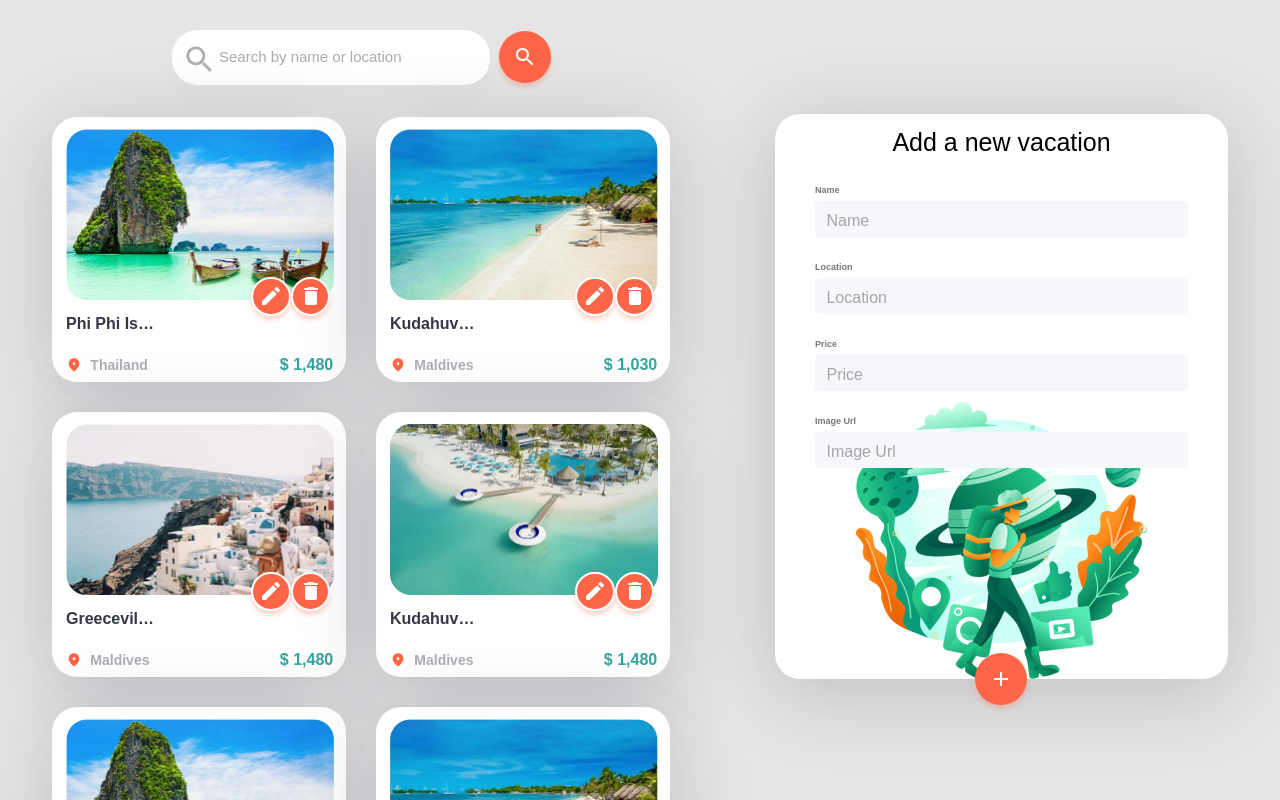
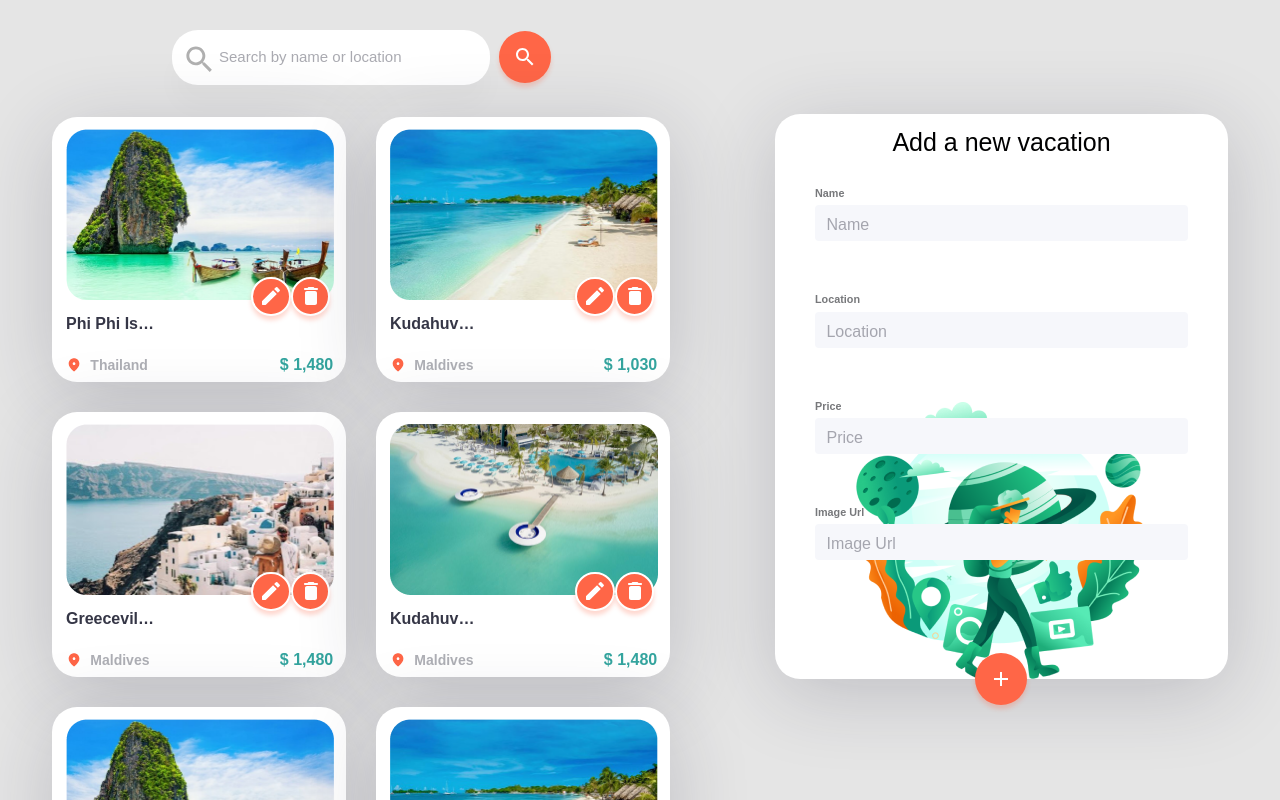
Before and after one commit to OferElfassi/vacations-app, a React (Create React App) app in the folder vacations/: page / in a window 1280 px wide. Shown: the top 800 px of the page. Built offline with nearby package versions, Linux system fonts and the light colour scheme; a web font is replaced by a local one.

Commit message:
updating custom input to handle errors

```diff
--- a/vacations/src/components/CustomInput/CustomInput.js
+++ b/vacations/src/components/CustomInput/CustomInput.js
@@ -1,8 +1,7 @@
 import React from 'react';
-import InputBase from '@mui/material/InputBase';
+import TextField from '@mui/material/TextField';
 import cx from 'clsx';
 import FormControl from '@mui/material/FormControl';
-import InputLabel from '@mui/material/InputLabel';
 import makeStyles from '@mui/styles/makeStyles';
 import SearchIcon from '@mui/icons-material/Search';
 import PropTypes from 'prop-types';
@@ -13,28 +12,25 @@ const useStyles = makeStyles(inputStyle);
 function CustomInput(props) {
   const {iconComponent, label, placeholder, sm, lg, style, id, name} = props;
   const styles = useStyles();
-
   const root = cx({
     [styles.root]: true,
     [styles.icon]: iconComponent,
   });
-
   const inputComponent = cx({
     [styles.input]: true,
     [styles.smallInput]: sm,
     [styles.largeInput]: lg,
   });
-
   return (
     <FormControl variant="standard" style={style} className={root}>
       {iconComponent && <SearchIcon />}
-      {label && (
-        <InputLabel shrink htmlFor={id}>
-          {label}
-        </InputLabel>
-      )}
-      <InputBase
+      <TextField
+        // error
+        // helperText="Incorrect entry."
+        label={label}
         className={inputComponent}
+        InputLabelProps={{shrink: true}}
+        InputProps={{disableUnderline: true}}
         id={id}
         name={name}
         placeholder={placeholder}
--- a/vacations/src/components/CustomInput/inputStyle.js
+++ b/vacations/src/components/CustomInput/inputStyle.js
@@ -15,30 +15,29 @@ const inputStyle = theme => ({
     },
   },
   input: {
-    'label + &': {
-      marginTop: theme.spacing(2),
+    '&  label': {
+      transform: 'translate(0, 1.5px) scale(0.9)',
+      fontWeight: 700,
     },
     '& .MuiInputBase-input': {
       position: 'relative',
-
       width: '100%',
-
-      transition: theme.transitions.create([
-        'border-color',
-        'background-color',
-        'box-shadow',
-      ]),
       '&:focus': {
         boxShadow: `${alpha(theme.palette.info.main, 0.25)} 0 0 0 0.2rem`,
         borderColor: theme.palette.info.main,
       },
     },
+    '& .MuiOutlinedInput-notchedOutline': {
+      border: 'none',
+    },
   },
+
   smallInput: {
-    borderRadius: 4,
-    fontSize: 16,
-    backgroundColor: theme.palette.text.hint,
+    '& .MuiOutlinedInput-root': {
+      marginTop: 20.34,
+    },
     '& .MuiInputBase-input': {
+      backgroundColor: theme.palette.text.hint,
       borderRadius: 4,
       fontSize: 16,
       padding: '8px 11px 5px',
```
